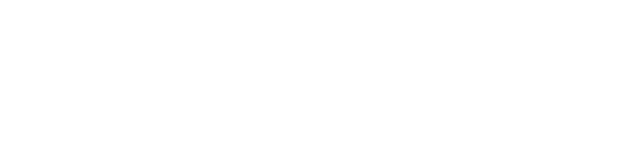
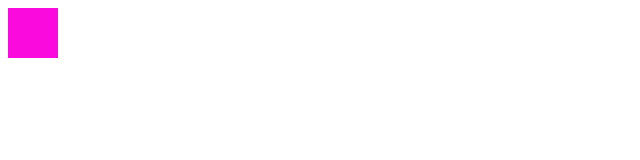
Before and after one commit to NoRoSo/Region-Display-Project, a plain HTML site: page Pages/index.html in a window 1280 px wide. Shown: the whole page, without its empty margins (0-640 px from the left). Drawn offline with Linux system fonts and the light colour scheme.

Commit message:
This is another test update.

```diff
--- a/Pages/index.html
+++ b/Pages/index.html
@@ -7,7 +7,7 @@
     .square{
       height:50px;
       width:50px;
-      background-color: rgb(85, 85, 163)178, 178, 243)75, 75, 199);
+      background-color: rgb(250, 10, 220);
     }
   </style>
 </head>
```
